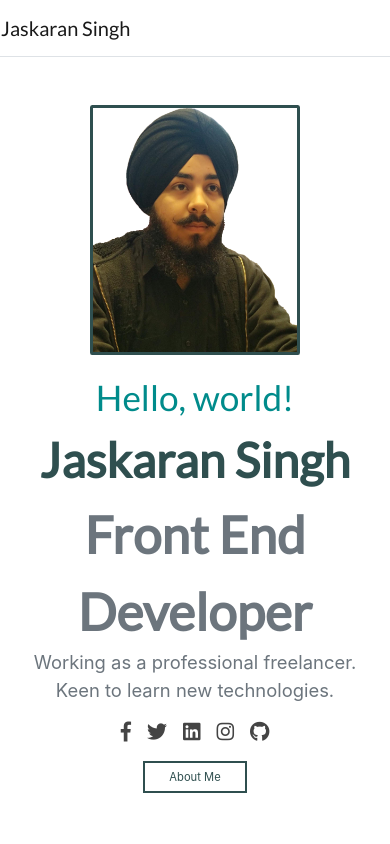
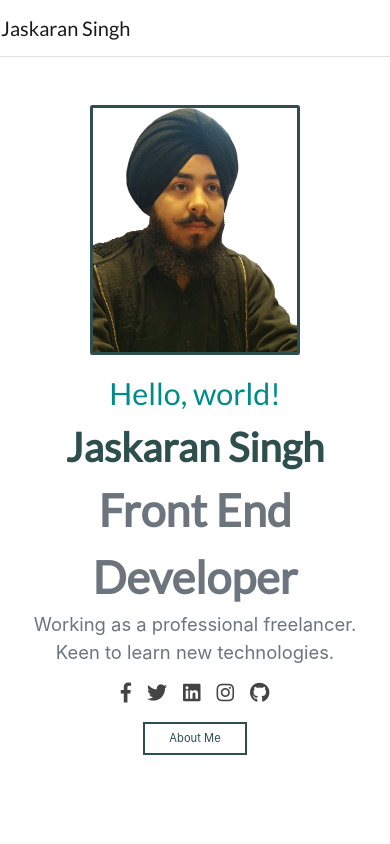
Before and after one commit to TheCoderSingh/portfolio-old, an Angular app: page / in a window 390 px wide. Shown: the top 844 px of the page. Built offline with nearby package versions, Linux system fonts and the light colour scheme.

Commit message:
style: Add changes to mobile view

```diff
--- a/src/app/components/views/home/home.component.css
+++ b/src/app/components/views/home/home.component.css
@@ -127,4 +127,16 @@
 	.office {
 		display: none;
 	}
+
+	.title {
+		font-size: 2.8em;
+	}
+
+	.name {
+		font-size: 2.5em;
+	}
+
+	.greet {
+		font-size: 1.9em;
+	}
 }
```
